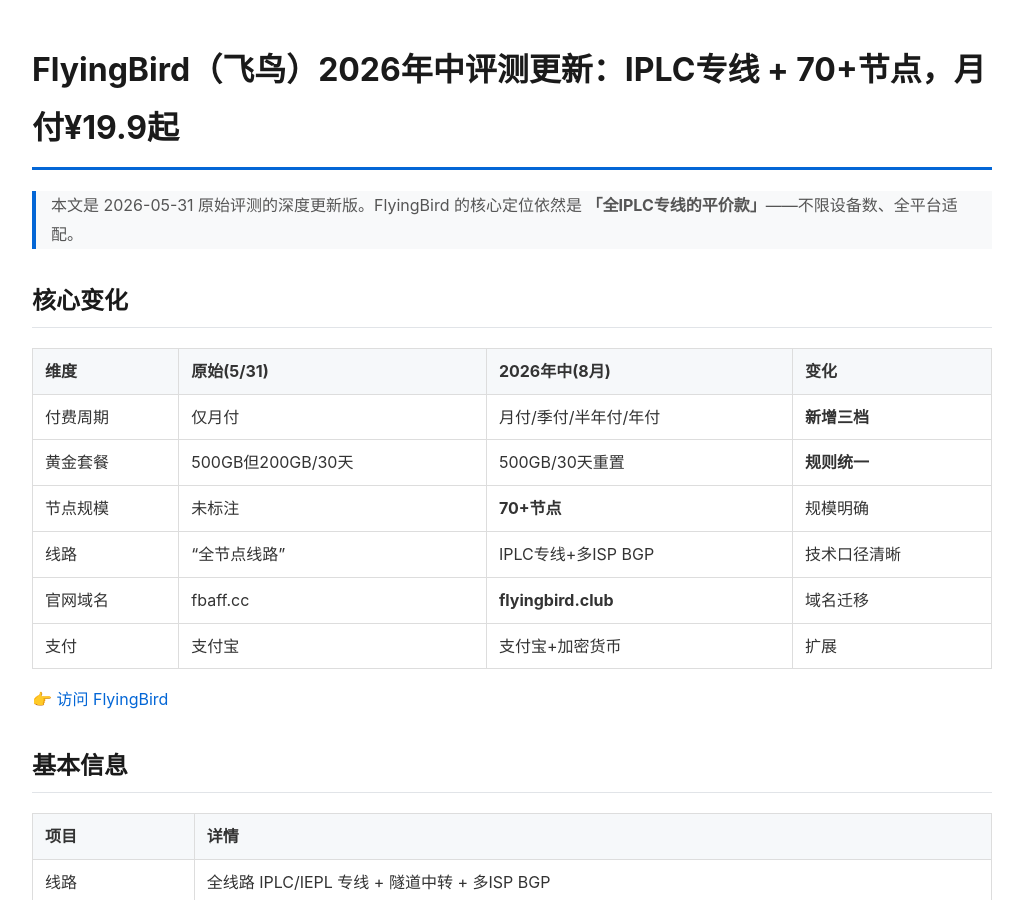
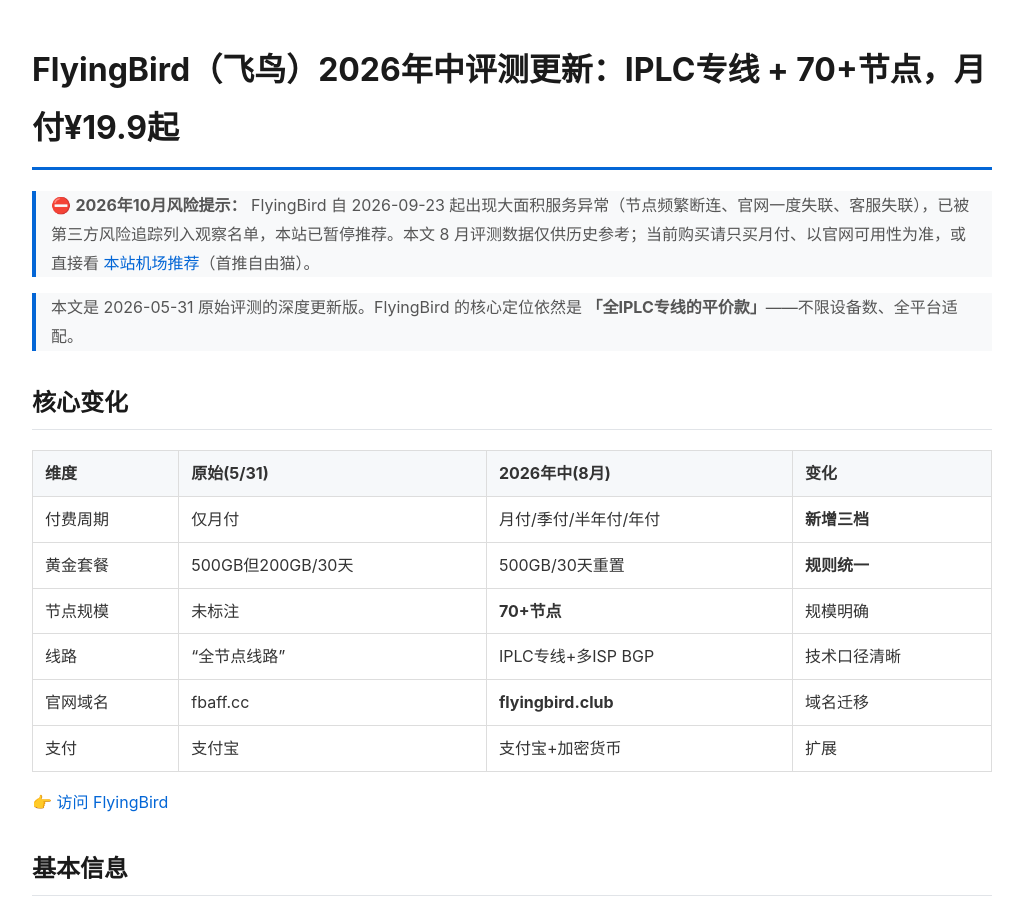
Before and after one commit to yezuofan/free-internet-guide, a Jekyll site: the page built from airport-reviews/flyingbird-mid-2026-review.md, in a window 1280 px wide and 900 px high. Shown: the whole window, without its empty margins (128-1151 px from the left). Built offline with Jekyll 4.4.1, drawn with Linux system fonts in a browser that asks for light colours; our own code applies the rules of GitHub Pages for plain Markdown files.

Commit message:
fix: FlyingBird mid-2026 评测页补风险披露(漏网之鱼, 与 flyingbird.md 同口径)

```diff
--- a/airport-reviews/flyingbird-mid-2026-review.md
+++ b/airport-reviews/flyingbird-mid-2026-review.md
@@ -1,4 +1,6 @@
 # FlyingBird（飞鸟）2026年中评测更新：IPLC专线 + 70+节点，月付¥19.9起
+
+> ⛔ **2026年10月风险提示：** FlyingBird 自 2026-09-23 起出现大面积服务异常（节点频繁断连、官网一度失联、客服失联），已被第三方风险追踪列入观察名单，本站已暂停推荐。本文 8 月评测数据仅供历史参考；当前购买请只买月付、以官网可用性为准，或直接看 [本站机场推荐](https://huanghaiwan.com/posts/airport-ranking-july-2026/)（首推自由猫）。
 
 > 本文是 2026-05-31 原始评测的深度更新版。FlyingBird 的核心定位依然是 **「全IPLC专线的平价款」**——不限设备数、全平台适配。
 
```
